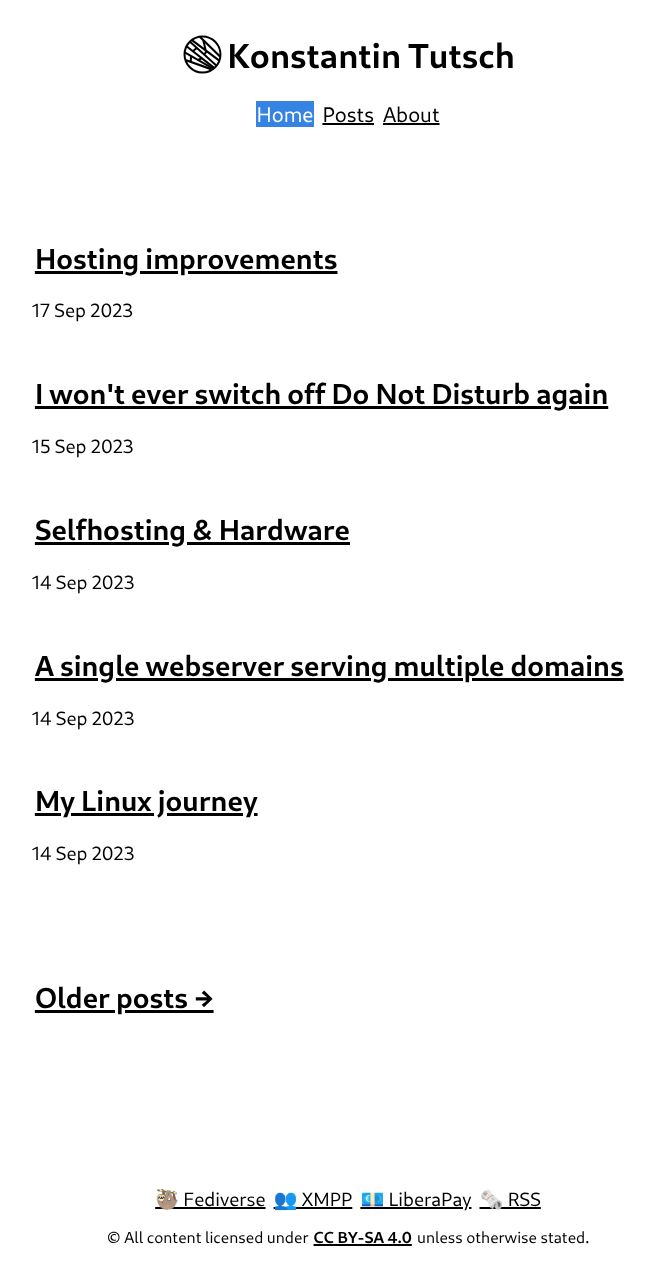
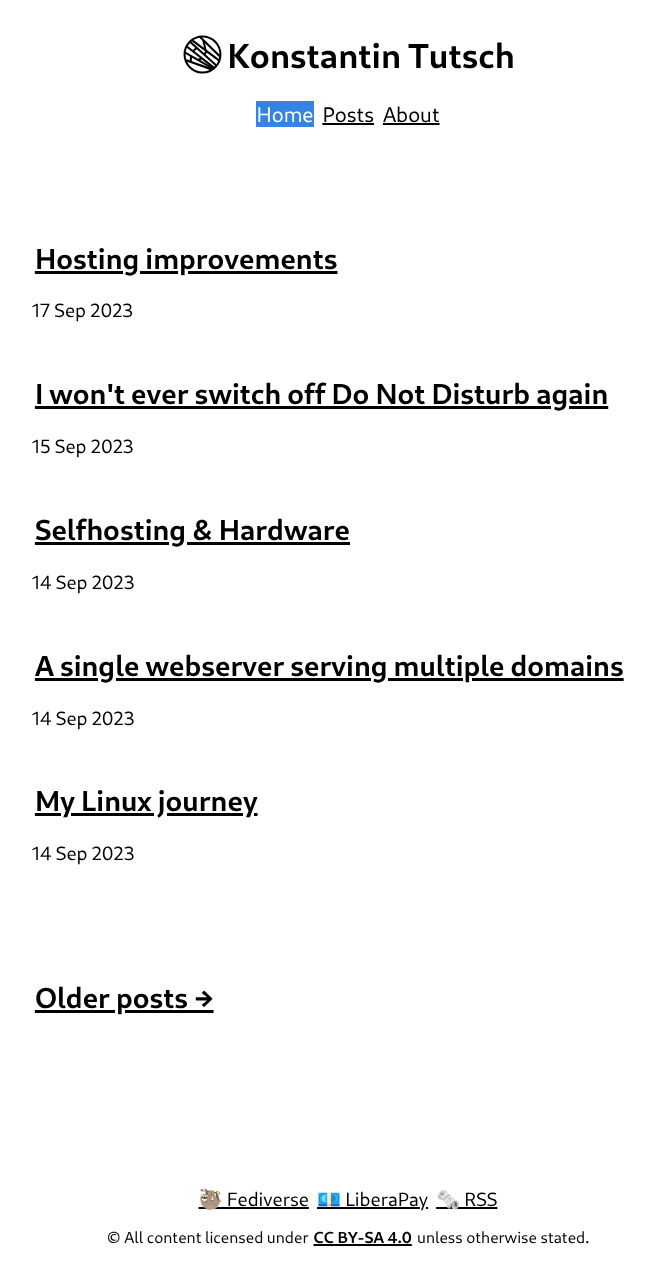
Before and after one commit to konstantintutsch/website, a Jekyll site: the page built from index.html, in a window 1280 px wide. Shown: the whole page, without its empty margins (292-947 px from the left). Built offline with Jekyll 4.4.1, drawn with Linux system fonts in a browser that asks for light colours.

Commit message:
remove xmpp

```diff
--- a/_includes/footer.html
+++ b/_includes/footer.html
@@ -1,6 +1,5 @@
 <footer>
   <a class="social" target="_blank" rel="me noopener noreferrer" href="https://social.konstantintutsch.de/@konstantin">🦥 Fediverse</a>
-  <a class="social" target="_blank" rel="me noopener noreferrer" href="xmpp:konstantin@chat.konstantintutsch.de">👥 XMPP</a>
   <a class="social" target="_blank" rel="me noopener noreferrer" href="https://liberapay.com/konstantintutsch">💶 LiberaPay</a>
   <a class="social" target="_blank" rel="noopener noreferrer" href="/feed.rss">🗞️ RSS</a>
   <small>
```
